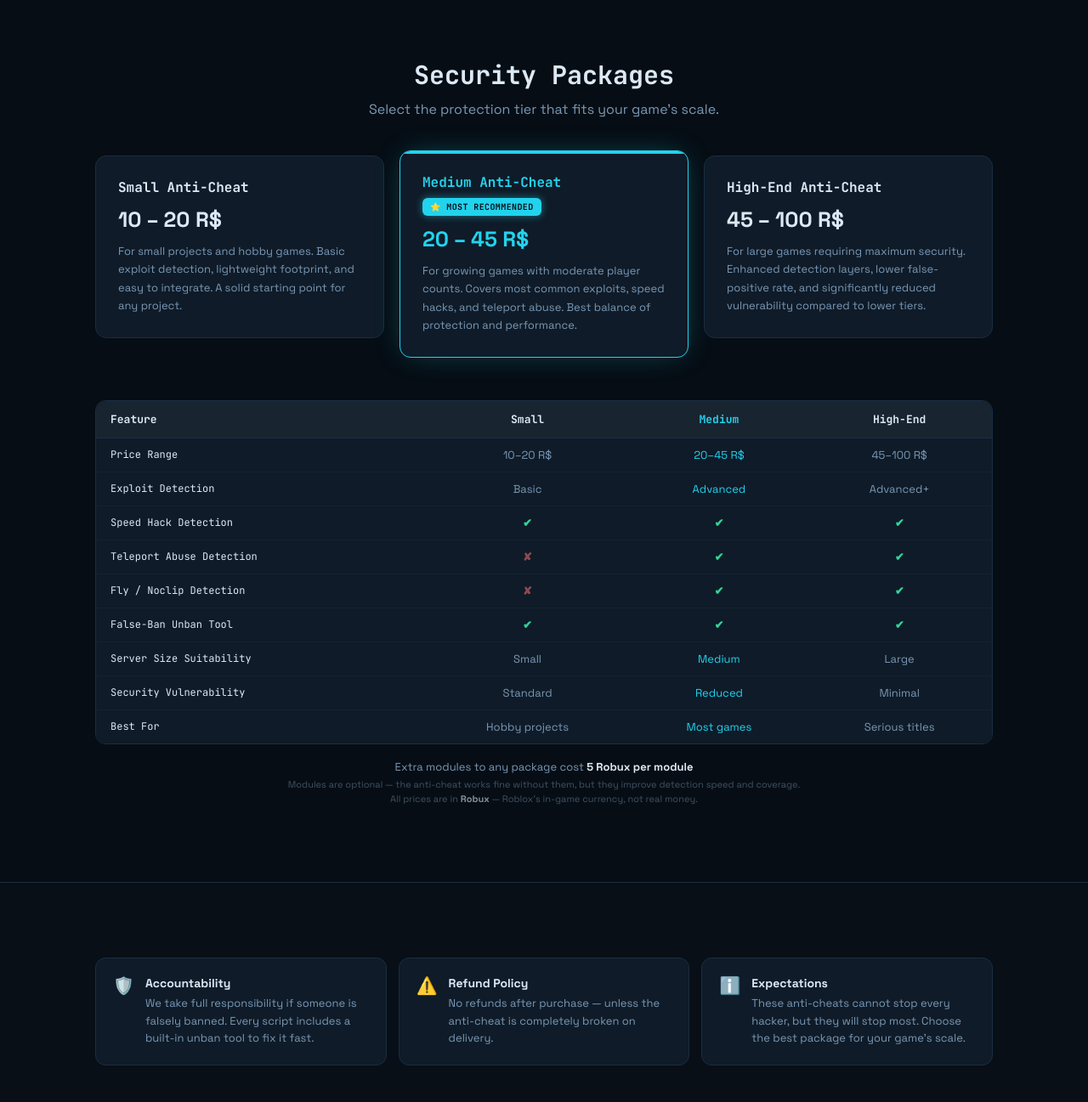
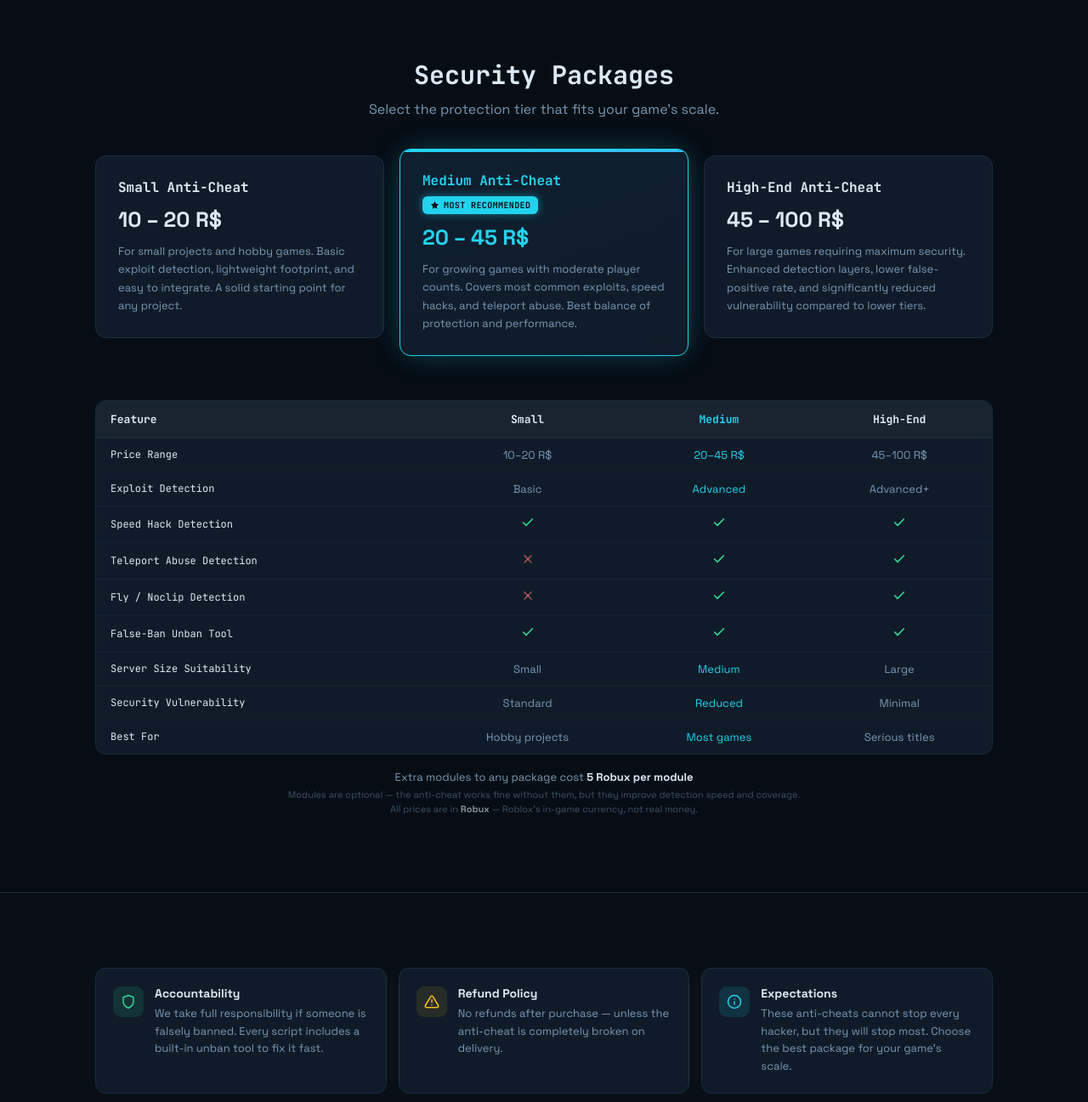
Before and after one commit to Nullgate-hub/NullMainHub, a plain HTML site: page index.html in a window 1280 px wide. Shown: the part 1500-2797 px from the top of the page at 85% size. Drawn offline with Linux system fonts and the light colour scheme; a script that the page names is missing.

Commit message:
Update index.html

```diff
--- a/index.html
+++ b/index.html
@@ -6,7 +6,6 @@
 <title>NullGate — Roblox Anti-Cheat</title>
 <link rel="preconnect" href="https://fonts.googleapis.com">
 <link href="https://fonts.googleapis.com/css2?family=JetBrains+Mono:wght@400;700&family=Space+Grotesk:wght@400;500;700&display=swap" rel="stylesheet">
-<script src="https://cdn.jsdelivr.net/npm/twemoji@14.0.2/dist/twemoji.min.js" crossorigin="anonymous"></script>
 <style>
 *,*::before,*::after{box-sizing:border-box;margin:0;padding:0}
 
@@ -20,7 +19,7 @@
   --primary-dim:rgba(34,211,238,0.12);
   --primary-glow:rgba(34,211,238,0.4);
   --green:#34d399;
-  --red:#f87171;
+  --red:rgba(248,113,113,0.6);
 }
 
 body{
@@ -49,7 +48,6 @@ body::after{
 }
 @keyframes drift{from{transform:translateY(0)}to{transform:translateY(14px)}}
 
-/* Reveal on scroll */
 .reveal{opacity:0;transform:translateY(28px);transition:opacity 0.7s ease,transform 0.7s ease}
 .reveal.active{opacity:1;transform:translateY(0)}
 
@@ -64,19 +62,20 @@ nav{
 .logo{
   font-family:'JetBrains Mono',monospace;font-weight:700;font-size:19px;
   display:flex;align-items:center;gap:8px;cursor:pointer;color:var(--text);text-decoration:none;
+  flex-shrink:0;
 }
 .logo em{color:var(--primary);font-style:normal}
-.nav-links{display:flex;align-items:center;gap:22px;list-style:none}
+.nav-links{display:flex;align-items:center;gap:20px;list-style:none}
 .nav-links a{
   font-family:'JetBrains Mono',monospace;font-size:13px;
-  color:var(--muted);text-decoration:none;cursor:pointer;transition:color .2s;
+  color:var(--muted);text-decoration:none;cursor:pointer;transition:color .2s;white-space:nowrap;
 }
 .nav-links a:hover{color:var(--primary)}
 .nav-btn{
   font-family:'JetBrains Mono',monospace;font-size:13px;
   padding:7px 16px;border-radius:8px;
   border:1px solid var(--primary);color:var(--primary);
-  background:transparent;cursor:pointer;transition:background .2s;
+  background:transparent;cursor:pointer;transition:background .2s;white-space:nowrap;
 }
 .nav-btn:hover{background:var(--primary-dim)}
 
@@ -97,7 +96,7 @@ main{position:relative;z-index:1;padding-top:60px}
 @keyframes pop{from{transform:scale(.8);opacity:0}to{transform:scale(1);opacity:1}}
 .hero h1{
   font-family:'JetBrains Mono',monospace;
-  font-size:clamp(28px,5vw,62px);font-weight:700;line-height:1.1;
+  font-size:clamp(26px,5vw,62px);font-weight:700;line-height:1.1;
   margin-bottom:22px;min-height:1.2em;
 }
 .cur{
@@ -144,7 +143,12 @@ main{position:relative;z-index:1;padding-top:60px}
 .tprompt{color:var(--primary)}
 
 /* ===== PACKAGE CARDS ===== */
-.pkg-grid{display:grid;grid-template-columns:repeat(auto-fit,minmax(255px,1fr));gap:18px;margin-bottom:44px;align-items:start}
+.pkg-grid{
+  display:grid;
+  grid-template-columns:repeat(3,1fr);
+  gap:18px;margin-bottom:44px;
+  align-items:start;
+}
 .pkg{
   background:var(--card);border:1px solid var(--border);border-radius:13px;
   padding:26px;display:flex;flex-direction:column;gap:11px;
@@ -158,20 +162,30 @@ main{position:relative;z-index:1;padding-top:60px}
 }
 .pkg:hover::after{opacity:1}
 .pkg:hover{border-color:rgba(34,211,238,.35);box-shadow:0 0 26px -10px var(--primary-glow)}
-.pkg-top{position:absolute;top:0;left:0;right:0;height:3px;background:var(--primary)}
-.pkg-featured{border-color:var(--primary);box-shadow:0 0 36px -10px var(--primary-glow);transform:translateY(-6px)}
-.pkg-featured:hover{transform:translateY(-9px)}
+
+/* Featured card */
+.pkg-featured{
+  border-color:var(--primary);
+  box-shadow:0 0 36px -8px var(--primary-glow);
+  transform:translateY(-8px);
+  background:linear-gradient(160deg,#0f2030,#0f1b28);
+}
+.pkg-featured:hover{transform:translateY(-11px);box-shadow:0 0 44px -6px var(--primary-glow)}
+.pkg-top{position:absolute;top:0;left:0;right:0;height:3px;background:linear-gradient(to right,var(--primary),#38bdf8)}
+
 .pkg-row{display:flex;justify-content:space-between;align-items:flex-start;gap:8px;flex-wrap:wrap}
 
-/* Badge — NO animation, static only */
+/* Static badge — no animation at all */
 .badge{
-  display:inline-block;
+  display:inline-flex;align-items:center;gap:5px;
   background:var(--primary);color:#060d14;
   font-family:'JetBrains Mono',monospace;font-size:10px;font-weight:700;
   letter-spacing:.04em;padding:4px 9px;border-radius:6px;
   white-space:nowrap;flex-shrink:0;
   box-shadow:0 0 8px 1px var(--primary-glow);
 }
+.badge svg{flex-shrink:0}
+
 .pkg-name{font-family:'JetBrains Mono',monospace;font-weight:700;font-size:16px}
 .pkg-name-f{color:var(--primary)}
 .pkg-price{font-size:25px;font-weight:700}
@@ -212,9 +226,9 @@ main{position:relative;z-index:1;padding-top:60px}
 .tbl-outer tr:last-child td{border-bottom:none}
 .tbl-outer tr:hover td{background:rgba(34,211,238,.02)}
 
-/* Checkmarks — small and clean */
-.ck{color:var(--green);font-size:13px;font-weight:700}
-.cx{color:rgba(248,113,113,.55);font-size:13px;font-weight:700}
+/* SVG check / cross — fixed size, no font scaling */
+.ck{display:inline-flex;align-items:center;justify-content:center;color:var(--green)}
+.cx{display:inline-flex;align-items:center;justify-content:center;color:rgba(248,113,113,.6)}
 
 .tbl-notes{text-align:center}
 .tn1{font-size:13px;color:var(--muted);margin-bottom:5px}
@@ -222,10 +236,12 @@ main{position:relative;z-index:1;padding-top:60px}
 .tn2{font-size:11px;color:rgba(122,152,181,.5);margin-bottom:3px}
 
 /* ===== NOTE CARDS ===== */
-.notes-grid{display:grid;grid-template-columns:repeat(auto-fit,minmax(235px,1fr));gap:14px}
-.note{background:var(--card);border:1px solid var(--border);border-radius:12px;padding:20px;display:flex;gap:13px}
-.nem{font-size:20px;flex-shrink:0;margin-top:2px;line-height:1}
-.nem img.emoji{width:20px;height:20px;vertical-align:top}
+.notes-grid{display:grid;grid-template-columns:repeat(3,1fr);gap:14px}
+.note{background:var(--card);border:1px solid var(--border);border-radius:12px;padding:20px;display:flex;gap:13px;align-items:flex-start}
+.nem{flex-shrink:0;margin-top:1px;display:flex;align-items:center;justify-content:center;width:36px;height:36px;border-radius:9px}
+.nem-green{background:rgba(52,211,153,.12);color:var(--green)}
+.nem-yellow{background:rgba(251,191,36,.1);color:#fbbf24}
+.nem-blue{background:var(--primary-dim);color:var(--primary)}
 .nt{font-weight:700;margin-bottom:5px;font-size:14px}
 .nb{font-size:13px;color:var(--muted);line-height:1.6}
 
@@ -259,8 +275,7 @@ main{position:relative;z-index:1;padding-top:60px}
   padding:56px 36px;background:rgba(15,27,40,.4);
   display:inline-block;min-width:280px;
 }
-.picon{font-size:34px;margin-bottom:14px;line-height:1;opacity:.25}
-.picon img.emoji{width:34px;height:34px}
+.picon{margin-bottom:16px;display:flex;justify-content:center;opacity:.25}
 .proofs-empty p{color:rgba(122,152,181,.45);font-family:'JetBrains Mono',monospace;font-size:15px}
 .proofs-empty small{color:rgba(122,152,181,.28);font-size:12px;margin-top:7px;display:block}
 
@@ -272,11 +287,20 @@ footer{padding:28px 22px;border-top:1px solid var(--border);background:var(--car
 .fcopy{font-size:12px;color:var(--muted)}
 
 /* ===== RESPONSIVE ===== */
+@media(max-width:900px){
+  .pkg-grid{grid-template-columns:1fr}
+  .notes-grid{grid-template-columns:1fr}
+  .pkg-featured{transform:none}
+  .pkg-featured:hover{transform:translateY(-4px)}
+}
 @media(max-width:640px){
   .nav-links{display:none}
-  .pkg-featured{transform:none}
-  .pkg-featured:hover{transform:translateY(-4px)}
   .section,.contact,.proofs{padding:60px 0}
+  .hero h1{font-size:26px}
+  .contact-in h2{font-size:22px}
+  .dbox{font-size:14px;padding:13px 18px}
+  .wrap{padding:0 16px}
+  nav{padding:0 16px}
 }
 </style>
 </head>
@@ -343,22 +367,28 @@ footer{padding:28px 22px;border-top:1px solid var(--border);background:var(--car
 
     <div class="pkg-grid reveal">
 
+      <!-- Small -->
       <div class="pkg">
         <div class="pkg-name">Small Anti-Cheat</div>
         <div class="pkg-price">10 – 20 R$</div>
         <div class="pkg-desc">For small projects and hobby games. Basic exploit detection, lightweight footprint, and easy to integrate. A solid starting point for any project.</div>
       </div>
 
+      <!-- Medium (featured) -->
       <div class="pkg pkg-featured">
         <div class="pkg-top"></div>
         <div class="pkg-row">
           <div class="pkg-name pkg-name-f">Medium Anti-Cheat</div>
-          <span class="badge">⭐ MOST RECOMMENDED</span>
+          <span class="badge">
+            <svg width="11" height="11" viewBox="0 0 24 24" fill="currentColor"><path d="M12 2l3.09 6.26L22 9.27l-5 4.87 1.18 6.88L12 17.77l-6.18 3.25L7 14.14 2 9.27l6.91-1.01L12 2z"/></svg>
+            MOST RECOMMENDED
+          </span>
         </div>
         <div class="pkg-price pkg-price-f">20 – 45 R$</div>
         <div class="pkg-desc">For growing games with moderate player counts. Covers most common exploits, speed hacks, and teleport abuse. Best balance of protection and performance.</div>
       </div>
 
+      <!-- High-End -->
       <div class="pkg">
         <div class="pkg-name">High-End Anti-Cheat</div>
         <div class="pkg-price">45 – 100 R$</div>
@@ -367,7 +397,7 @@ footer{padding:28px 22px;border-top:1px solid var(--border);background:var(--car
 
     </div>
 
-    <!-- Table -->
+    <!-- Comparison Table -->
     <div class="reveal">
       <div class="tbl-outer" id="tscroll">
         <table>
@@ -380,15 +410,50 @@ footer{padding:28px 22px;border-top:1px solid var(--border);background:var(--car
             </tr>
           </thead>
           <tbody>
-            <tr><td>Price Range</td><td>10–20 R$</td><td class="fc">20–45 R$</td><td>45–100 R$</td></tr>
-            <tr><td>Exploit Detection</td><td>Basic</td><td class="fc">Advanced</td><td>Advanced+</td></tr>
-            <tr><td>Speed Hack Detection</td><td><span class="ck">✔</span></td><td class="fc"><span class="ck">✔</span></td><td><span class="ck">✔</span></td></tr>
-            <tr><td>Teleport Abuse Detection</td><td><span class="cx">✘</span></td><td class="fc"><span class="ck">✔</span></td><td><span class="ck">✔</span></td></tr>
-            <tr><td>Fly / Noclip Detection</td><td><span class="cx">✘</span></td><td class="fc"><span class="ck">✔</span></td><td><span class="ck">✔</span></td></tr>
-            <tr><td>False-Ban Unban Tool</td><td><span class="ck">✔</span></td><td class="fc"><span class="ck">✔</span></td><td><span class="ck">✔</span></td></tr>
-            <tr><td>Server Size Suitability</td><td>Small</td><td class="fc">Medium</td><td>Large</td></tr>
-            <tr><td>Security Vulnerability</td><td>Standard</td><td class="fc">Reduced</td><td>Minimal</td></tr>
-            <tr><td>Best For</td><td>Hobby projects</td><td class="fc">Most games</td><td>Serious titles</td></tr>
+            <tr>
+              <td>Price Range</td>
+              <td>10–20 R$</td><td class="fc">20–45 R$</td><td>45–100 R$</td>
+            </tr>
+            <tr>
+              <td>Exploit Detection</td>
+              <td>Basic</td><td class="fc">Advanced</td><td>Advanced+</td>
+            </tr>
+            <tr>
+              <td>Speed Hack Detection</td>
+              <td><span class="ck"><svg width="16" height="16" viewBox="0 0 24 24" fill="none" stroke="currentColor" stroke-width="2.5" stroke-linecap="round" stroke-linejoin="round"><polyline points="20 6 9 17 4 12"/></svg></span></td>
+              <td class="fc"><span class="ck"><svg width="16" height="16" viewBox="0 0 24 24" fill="none" stroke="currentColor" stroke-width="2.5" stroke-linecap="round" stroke-linejoin="round"><polyline points="20 6 9 17 4 12"/></svg></span></td>
+              <td><span class="ck"><svg width="16" height="16" viewBox="0 0 24 24" fill="none" stroke="currentColor" stroke-width="2.5" stroke-linecap="round" stroke-linejoin="round"><polyline points="20 6 9 17 4 12"/></svg></span></td>
+            </tr>
+            <tr>
+              <td>Teleport Abuse Detection</td>
+              <td><span class="cx"><svg width="16" height="16" viewBox="0 0 24 24" fill="none" stroke="currentColor" stroke-width="2.5" stroke-linecap="round" stroke-linejoin="round"><line x1="18" y1="6" x2="6" y2="18"/><line x1="6" y1="6" x2="18" y2="18"/></svg></span></td>
+              <td class="fc"><span class="ck"><svg width="16" height="16" viewBox="0 0 24 24" fill="none" stroke="currentColor" stroke-width="2.5" stroke-linecap="round" stroke-linejoin="round"><polyline points="20 6 9 17 4 12"/></svg></span></td>
+              <td><span class="ck"><svg width="16" height="16" viewBox="0 0 24 24" fill="none" stroke="currentColor" stroke-width="2.5" stroke-linecap="round" stroke-linejoin="round"><polyline points="20 6 9 17 4 12"/></svg></span></td>
+            </tr>
+            <tr>
+              <td>Fly / Noclip Detection</td>
+              <td><span class="cx"><svg width="16" height="16" viewBox="0 0 24 24" fill="none" stroke="currentColor" stroke-width="2.5" stroke-linecap="round" stroke-linejoin="round"><line x1="18" y1="6" x2="6" y2="18"/><line x1="6" y1="6" x2="18" y2="18"/></svg></span></td>
+              <td class="fc"><span class="ck"><svg width="16" height="16" viewBox="0 0 24 24" fill="none" stroke="currentColor" stroke-width="2.5" stroke-linecap="round" stroke-linejoin="round"><polyline points="20 6 9 17 4 12"/></svg></span></td>
+              <td><span class="ck"><svg width="16" height="16" viewBox="0 0 24 24" fill="none" stroke="currentColor" stroke-width="2.5" stroke-linecap="round" stroke-linejoin="round"><polyline points="20 6 9 17 4 12"/></svg></span></td>
+            </tr>
+            <tr>
+              <td>False-Ban Unban Tool</td>
+              <td><span class="ck"><svg width="16" height="16" viewBox="0 0 24 24" fill="none" stroke="currentColor" stroke-width="2.5" stroke-linecap="round" stroke-linejoin="round"><polyline points="20 6 9 17 4 12"/></svg></span></td>
+              <td class="fc"><span class="ck"><svg width="16" height="16" viewBox="0 0 24 24" fill="none" stroke="currentColor" stroke-width="2.5" stroke-linecap="round" stroke-linejoin="round"><polyline points="20 6 9 17 4 12"/></svg></span></td>
+              <td><span class="ck"><svg width="16" height="16" viewBox="0 0 24 24" fill="none" stroke="currentColor" stroke-width="2.5" stroke-linecap="round" stroke-linejoin="round"><polyline points="20 6 9 17 4 12"/></svg></span></td>
+            </tr>
+            <tr>
+              <td>Server Size Suitability</td>
+              <td>Small</td><td class="fc">Medium</td><td>Large</td>
+            </tr>
+            <tr>
+              <td>Security Vulnerability</td>
+              <td>Standard</td><td class="fc">Reduced</td><td>Minimal</td>
+            </tr>
+            <tr>
+              <td>Best For</td>
+              <td>Hobby projects</td><td class="fc">Most games</td><td>Serious titles</td>
+            </tr>
           </tbody>
         </table>
       </div>
@@ -408,7 +473,9 @@ footer{padding:28px 22px;border-top:1px solid var(--border);background:var(--car
     <div class="notes-grid reveal">
 
       <div class="note">
-        <div class="nem">🛡️</div>
+        <div class="nem nem-green">
+          <svg width="18" height="18" viewBox="0 0 24 24" fill="none" stroke="currentColor" stroke-width="2" stroke-linecap="round" stroke-linejoin="round"><path d="M12 22s8-4 8-10V5l-8-3-8 3v7c0 6 8 10 8 10z"/></svg>
+        </div>
         <div>
           <div class="nt">Accountability</div>
           <div class="nb">We take full responsibility if someone is falsely banned. Every script includes a built-in unban tool to fix it fast.</div>
@@ -416,7 +483,9 @@ footer{padding:28px 22px;border-top:1px solid var(--border);background:var(--car
       </div>
 
       <div class="note">
-        <div class="nem">⚠️</div>
+        <div class="nem nem-yellow">
+          <svg width="18" height="18" viewBox="0 0 24 24" fill="none" stroke="currentColor" stroke-width="2" stroke-linecap="round" stroke-linejoin="round"><path d="M10.29 3.86L1.82 18a2 2 0 0 0 1.71 3h16.94a2 2 0 0 0 1.71-3L13.71 3.86a2 2 0 0 0-3.42 0z"/><line x1="12" y1="9" x2="12" y2="13"/><line x1="12" y1="17" x2="12.01" y2="17"/></svg>
+        </div>
         <div>
           <div class="nt">Refund Policy</div>
           <div class="nb">No refunds after purchase — unless the anti-cheat is completely broken on delivery.</div>
@@ -424,7 +493,9 @@ footer{padding:28px 22px;border-top:1px solid var(--border);background:var(--car
       </div>
 
       <div class="note">
-        <div class="nem">ℹ️</div>
+        <div class="nem nem-blue">
+          <svg width="18" height="18" viewBox="0 0 24 24" fill="none" stroke="currentColor" stroke-width="2" stroke-linecap="round" stroke-linejoin="round"><circle cx="12" cy="12" r="10"/><line x1="12" y1="16" x2="12" y2="12"/><line x1="12" y1="8" x2="12.01" y2="8"/></svg>
+        </div>
         <div>
           <div class="nt">Expectations</div>
           <div class="nb">These anti-cheats cannot stop every hacker, but they will stop most. Choose the best package for your game's scale.</div>
@@ -453,7 +524,10 @@ footer{padding:28px 22px;border-top:1px solid var(--border);background:var(--car
           </button>
         </div>
         <div><span class="cphint" id="cphint">Discord username — click the icon to copy</span></div>
-        <div class="cpok" id="cpok">✔ Copied to clipboard!</div>
+        <div class="cpok" id="cpok">
+          <svg width="13" height="13" viewBox="0 0 24 24" fill="none" stroke="currentColor" stroke-width="2.5" stroke-linecap="round" stroke-linejoin="round" style="display:inline;vertical-align:middle;margin-right:4px"><polyline points="20 6 9 17 4 12"/></svg>
+          Copied to clipboard!
+        </div>
       </div>
     </div>
   </div>
@@ -465,7 +539,9 @@ footer{padding:28px 22px;border-top:1px solid var(--border);background:var(--car
     <div class="proofs-in reveal">
       <h2>Proofs</h2>
       <div class="proofs-empty">
-        <div class="picon">📂</div>
+        <div class="picon">
+          <svg width="36" height="36" viewBox="0 0 24 24" fill="none" stroke="var(--muted)" stroke-width="1.5" stroke-linecap="round" stroke-linejoin="round"><path d="M22 19a2 2 0 0 1-2 2H4a2 2 0 0 1-2-2V5a2 2 0 0 1 2-2h5l2 3h9a2 2 0 0 1 2 2z"/></svg>
+        </div>
         <p>Nothing here yet!</p>
         <small>Check back later for demonstrations and vouches.</small>
       </div>
@@ -488,13 +564,12 @@ footer{padding:28px 22px;border-top:1px solid var(--border);background:var(--car
 </footer>
 
 <script>
-/* --- HERO TITLE TYPING --- */
+/* HERO TYPING */
 const TITLE = "Roblox Anti-Cheat, Done Right.";
 const SUB   = "Affordable, effective anti-cheat for your Roblox game. Over a year of Luau experience protecting growing communities.";
 const titleEl = document.getElementById("htitle");
 const curEl   = titleEl.querySelector(".cur");
 let ti = 0;
-
 function typeTitle() {
   if (ti < TITLE.length) {
     titleEl.insertBefore(document.createTextNode(TITLE[ti++]), curEl);
@@ -502,20 +577,17 @@ function typeTitle() {
   } else {
     setTimeout(() => {
       const s = document.getElementById("hsub");
-      s.style.transition = "opacity .8s ease";
-      s.style.opacity = "1";
-      s.textContent = SUB;
+      s.style.transition = "opacity .8s ease"; s.style.opacity = "1"; s.textContent = SUB;
       setTimeout(() => {
         const b = document.getElementById("hbtn");
-        b.style.transition = "opacity .6s ease";
-        b.style.opacity = "1";
+        b.style.transition = "opacity .6s ease"; b.style.opacity = "1";
       }, 550);
     }, 180);
   }
 }
 setTimeout(typeTitle, 300);
 
-/* --- TERMINAL TYPING --- */
+/* TERMINAL TYPING */
 const TERM = [
   "Hello! Looking for an anti-cheat for your game?",
   "And for a low price? You've found the right person!",
@@ -531,47 +603,41 @@ const TERM = [
   "",
   "DM me on Discord: version11111."
 ].join("\n");
-
-const ttEl  = document.getElementById("ttext");
-const tcEl  = document.getElementById("tcur");
+const ttEl = document.getElementById("ttext");
+const tcEl = document.getElementById("tcur");
 let ki = 0;
-
 function typeTerm() {
   if (ki < TERM.length) {
     if (TERM[ki] === "\n") ttEl.appendChild(document.createElement("br"));
     else ttEl.appendChild(document.createTextNode(TERM[ki]));
-    ki++;
-    setTimeout(typeTerm, 8);
-  } else {
-    tcEl.style.display = "none";
-  }
+    ki++; setTimeout(typeTerm, 8);
+  } else { tcEl.style.display = "none"; }
 }
 setTimeout(typeTerm, 1600);
 
-/* --- SCROLL REVEAL --- */
+/* SCROLL REVEAL */
 const obs = new IntersectionObserver(es => {
   es.forEach(e => { if (e.isIntersecting) e.target.classList.add("active"); });
 }, { threshold: 0.1 });
 document.querySelectorAll(".reveal").forEach(el => obs.observe(el));
 
-/* --- NAV SCROLL --- */
+/* NAV SCROLL */
 function go(id) {
   const el = document.getElementById(id);
   if (el) el.scrollIntoView({ behavior: "smooth" });
 }
 
-/* --- COPY DISCORD --- */
+/* COPY DISCORD */
 function copyIt() {
   navigator.clipboard.writeText("version11111.").then(() => {
-    const ok   = document.getElementById("cpok");
+    const ok = document.getElementById("cpok");
     const hint = document.getElementById("cphint");
-    ok.style.display   = "block";
-    hint.style.display = "none";
+    ok.style.display = "block"; hint.style.display = "none";
     setTimeout(() => { ok.style.display = "none"; hint.style.display = ""; }, 2200);
   });
 }
 
-/* --- TABLE DRAG SCROLL --- */
+/* TABLE DRAG SCROLL */
 const tbl = document.getElementById("tscroll");
 let down = false, sx, sl;
 tbl.addEventListener("mousedown",  e => { down = true; sx = e.pageX - tbl.offsetLeft; sl = tbl.scrollLeft; });
@@ -582,13 +648,6 @@ tbl.addEventListener("mousemove",  e => {
   e.preventDefault();
   tbl.scrollLeft = sl - (e.pageX - tbl.offsetLeft - sx) * 1.4;
 });
-
-/* --- TWEMOJI (custom emoji rendering) --- */
-twemoji.parse(document.body, {
-  folder: "svg",
-  ext: ".svg",
-  base: "https://cdn.jsdelivr.net/gh/twitter/twemoji@14.0.2/assets/"
-});
 </script>
 
 </body>
```
